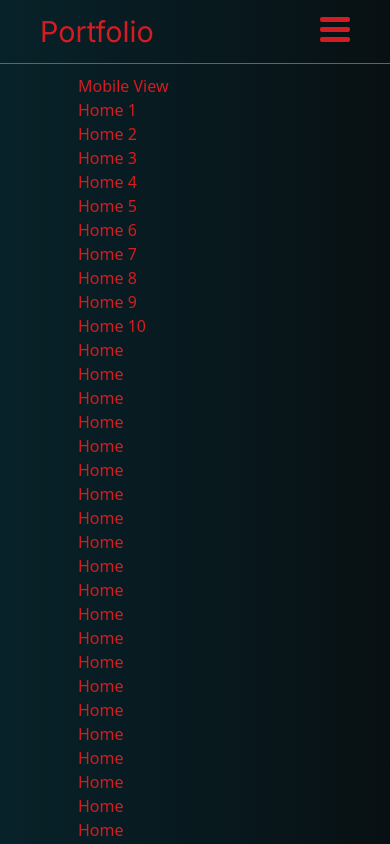
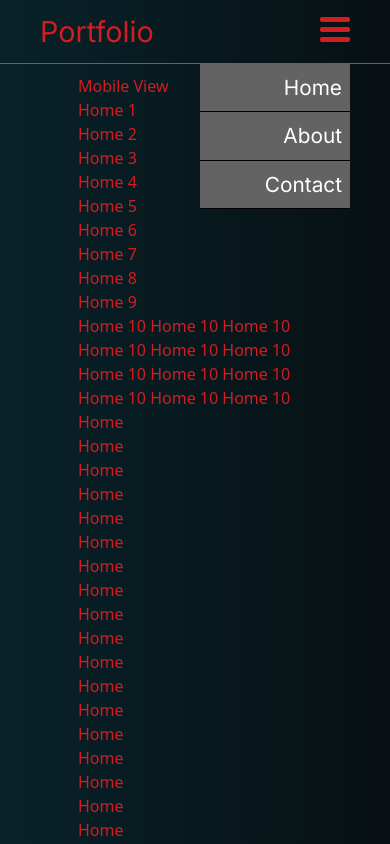
Before and after one commit to DerenB/portfolio-page, a React (Vite) app in the folder portfolio/: page / in a window 390 px wide. Both pictures are taken after a click on the element 335 px from the left and 31 px from the top of the page. Built offline with nearby package versions, Linux system fonts and the light colour scheme; a web font is replaced by a local one.

Commit message:
navbar mobile finish

```diff
--- /dev/null
+++ b/portfolio/Components/DropDownMenu.jsx
@@ -0,0 +1,23 @@
+/* eslint-disable react/prop-types */
+
+import { Link } from 'react-router-dom';
+
+function DropDownMenu( { handleClick }) {
+    return (
+        <div className='menuDropDownContainer'>
+          <div className='menuDropDown'>
+            <Link to="/" className='menuDropDownItem' onClick={handleClick}>
+              <div>Home</div>
+            </Link>
+            <Link to="/about" className='menuDropDownItem' onClick={handleClick}>
+              <div>About</div>
+            </Link>
+            <Link to="/contact" className='menuDropDownItem' onClick={handleClick}>
+              <div>Contact</div>
+            </Link>
+          </div>
+        </div>
+    )
+}
+
+export default DropDownMenu
--- a/portfolio/Components/Navbar.jsx
+++ b/portfolio/Components/Navbar.jsx
@@ -4,12 +4,16 @@ import { Link } from 'react-router-dom';
 import '../Styles/Navbar.css'
 
 import MenuIcon from './MenuIcon';
+import DropDownMenu from './DropDownMenu';
 
 function NavBar() {
 
-  const [dropMenuOpen, setDropMenuOpen] = useState(true);
+  const [dropMenuOpen, setDropMenuOpen] = useState(false);
   const handleMenuClick = () => {
     setDropMenuOpen(dropMenuOpen => !dropMenuOpen)
+  }
+  const setDropMenuToFalse = () => {
+    setDropMenuOpen(false)
   }
 
   const [windowWidth, setWindowWidth] = useState(window.innerWidth);
@@ -18,6 +22,9 @@ function NavBar() {
   useEffect(() => {
     const handleResize = () => {
       setWindowWidth(window.innerWidth);
+      if (windowWidth > 1000) {
+        setDropMenuOpen(false)
+      }
     };
 
     window.addEventListener('resize', handleResize);
@@ -25,27 +32,38 @@ function NavBar() {
     return () => {
       window.removeEventListener('resize', handleResize);
     };
-  }, []);
+  });
 
   return (
     <div className='navMainBackground'>
       <nav className='navMain'>
-        <div className='navIcon'>
-          Portfolio
-        </div>
+
+        {/* PORTFOLIO ICON */}
+        {windowWidth > breakpoint ? (
+          <div className='navIcon'>
+            Portfolio
+          </div>
+        ) : (
+          <Link to="/" className='navIcon' onClick={setDropMenuToFalse}>
+            Portfolio
+          </Link>
+        )}
+
+        {/* NAV MENU VS BURGER ICON */}
         {windowWidth > breakpoint ? (
           <ul className='navList'>
             <li className='navItem'><Link to="/">Home</Link></li>
             <li className='navItem'><Link to="/about">About</Link></li>
             <li className='navItem'><Link to="/contact">Contact</Link></li>
-        </ul>
+          </ul>
         ) : (
           <MenuIcon handleClick={handleMenuClick} />
         )}
       </nav>
 
-      {dropMenuOpen ? (
-        <div className='menuDropDown'>Menu Open</div>
+      {/* MOBILE DROP DOWN MENU */}
+      {dropMenuOpen && windowWidth <= breakpoint ? (
+        <DropDownMenu handleClick={setDropMenuToFalse} />
       ) : (
         <div></div>
       )}
--- a/portfolio/Styles/Navbar.css
+++ b/portfolio/Styles/Navbar.css
@@ -4,7 +4,6 @@
     position: sticky;
     top: 0;
 }
-
 .navMain {
     width: 50%;
     margin-left: 25%;
@@ -23,22 +22,21 @@
     color: #D41C21;
     border-bottom: 1px solid #636363;
 }
-
 .navIcon {
     font-size: 1.2em;
     margin-left: 40px;
 }
-
 .navList {
     display: flex;
     flex-direction: row;
     align-items: center;
     margin-right: 15px;
 }
-
 .navItem {
     margin-right: 25px;
 }
+
+
 
 .menuMain {
     margin-right: 40px;
@@ -58,15 +56,40 @@
     width: 30px;
     height: 5px;
 }
+
+
+.menuDropDownContainer {
+    display: flex;
+    flex-direction: row;
+    justify-content: end;
+    margin-right: 10%;
+}
 .menuDropDown {
     position: absolute;
     z-index: 9999;
+    display: flex;
+    flex-direction: column;
+    justify-content: start;
+    width: 150px;
+    height: 150px;
+    margin-right: 40px;
     margin-top: -10px;
-    margin-left: 10%;
-    width: 100px;
-    height: 100px;
-    background-color: greenyellow;
 }
+.menuDropDownItem {
+    display: flex;
+    justify-content: end;
+    width: 100%;
+    background-color: #636363;
+    font-size: 1.3em;
+    color: #ffffff;
+    font-family: "Inter", sans-serif;
+    padding-top: 8px;
+    padding-bottom: 8px;
+    padding-right: 8px;
+    border-bottom: 1px solid black;
+}
+
+
 
 
 @media only screen and (max-width: 2200px) {
@@ -77,12 +100,14 @@
 }
 
 
+
 @media only screen and (max-width: 1500px) {
     .navMain {
         width: 70%;
         margin-left: 15%;
     }
 }
+
 
 
 @media only screen and (max-width: 1000px) {
@@ -93,9 +118,13 @@
 }
 
 
+
 @media only screen and (max-width: 700px) {
     .navMain {
         width: 100%;
         margin-left: 0%;
     }
+    .menuDropDownContainer {
+        margin-right: 0%;
+    }
 }
--- a/portfolio/pages/Home.jsx
+++ b/portfolio/pages/Home.jsx
@@ -36,7 +36,7 @@ function Home() {
             <div>Home 7</div>
             <div>Home 8</div>
             <div>Home 9</div>
-            <div>Home 10</div>
+            <div>Home 10 Home 10 Home 10 Home 10 Home 10 Home 10 Home 10 Home 10 Home 10 Home 10 Home 10 Home 10</div>
             <div>Home</div>
             <div>Home</div>
             <div>Home</div>
```
